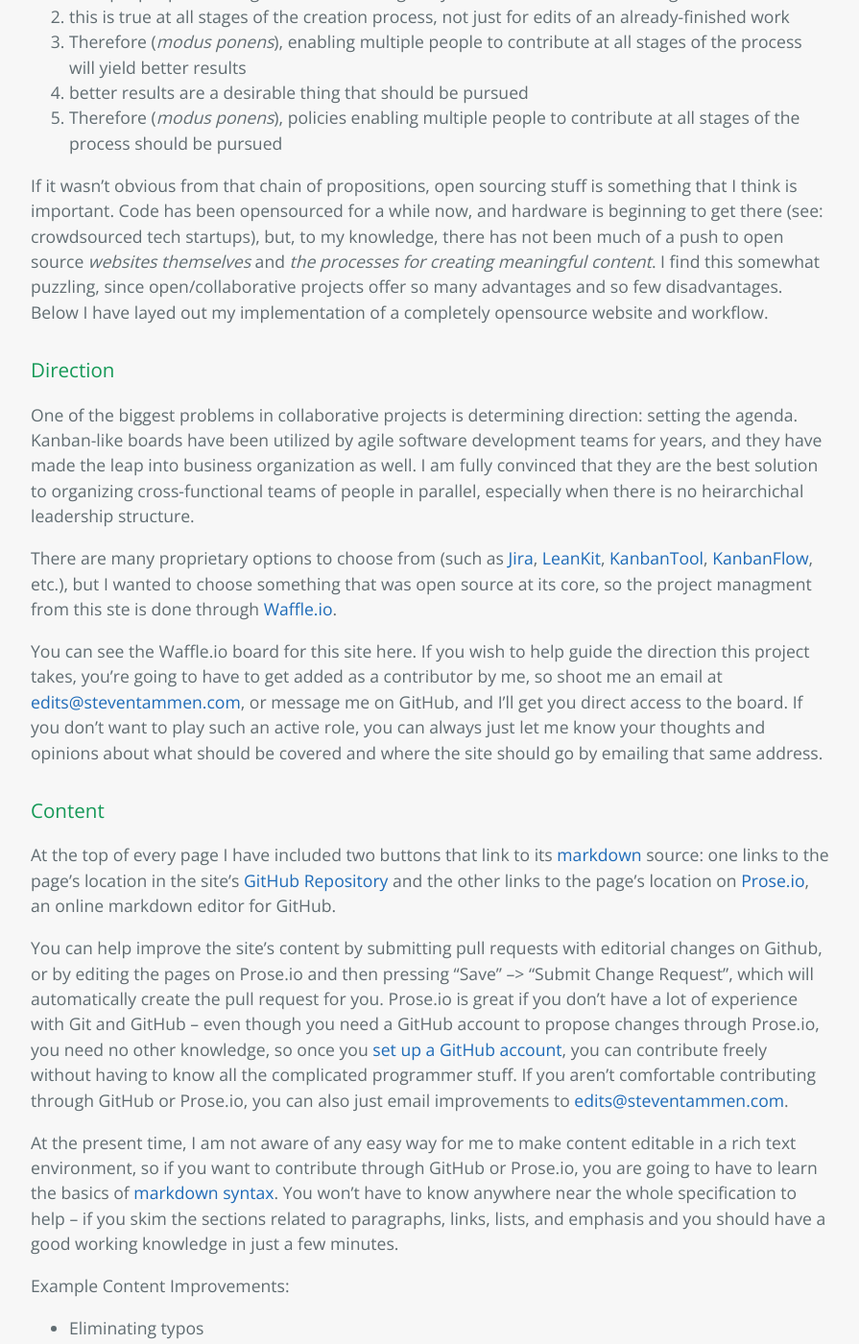
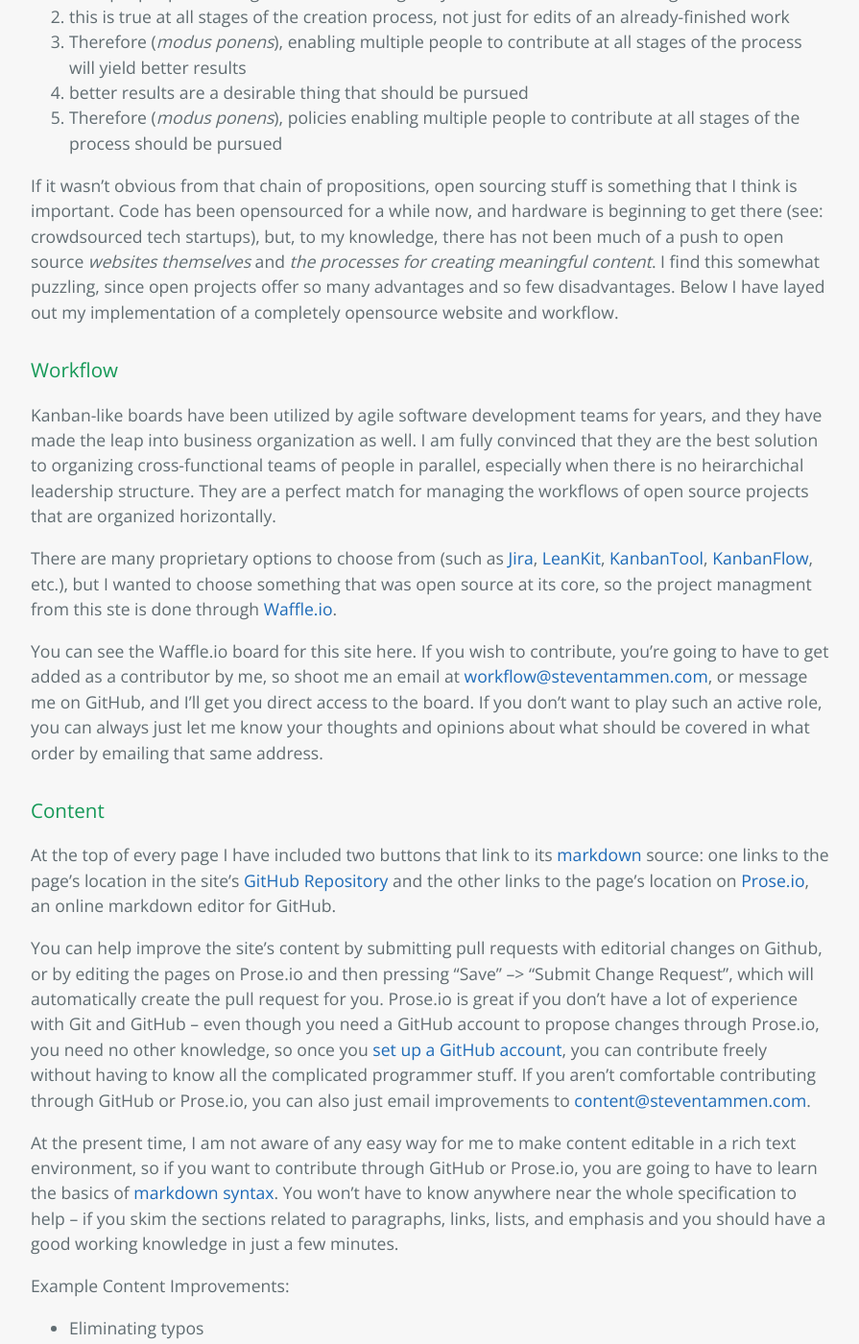
Before and after one commit to StevenTammen/StevenTammen.github.io, a Jekyll site: the page built from pages/about.md, in a window 1280 px wide and 1400 px high, scrolled down 2009 px. Shown: the whole window at 96% size, without its empty margins (192-1087 px from the left). Built offline with Jekyll 4.4.1, drawn with Linux system fonts in a browser that asks for light colours; some of the changed text lies outside the part shown.

Commit message:
Update about.md

```diff
--- a/pages/about.md
+++ b/pages/about.md
@@ -54,21 +54,21 @@
 4. better results are a desirable thing that should be pursued
 5. Therefore (*modus ponens*), policies enabling multiple people to contribute at all stages of the process should be pursued
 
-If it wasn't obvious from that chain of propositions, open sourcing stuff is something that I think is important. Code has been opensourced for a while now, and hardware is beginning to get there (see: crowdsourced tech startups), but, to my knowledge, there has not been much of a push to open source *websites themselves* and *the processes for creating meaningful content*. I find this somewhat puzzling, since open/collaborative projects offer so many advantages and so few disadvantages. Below I have layed out my implementation of a completely opensource website and workflow.
+If it wasn't obvious from that chain of propositions, open sourcing stuff is something that I think is important. Code has been opensourced for a while now, and hardware is beginning to get there (see: crowdsourced tech startups), but, to my knowledge, there has not been much of a push to open source *websites themselves* and *the processes for creating meaningful content*. I find this somewhat puzzling, since open projects offer so many advantages and so few disadvantages. Below I have layed out my implementation of a completely opensource website and workflow.
 
-### Direction
+### Workflow
 
-One of the biggest problems in collaborative projects is determining direction: setting the agenda. Kanban-like boards have been utilized by agile software development teams for years, and they have made the leap into business organization as well. I am fully convinced that they are the best solution to organizing cross-functional teams of people in parallel, especially when there is no heirarchichal leadership structure.
+Kanban-like boards have been utilized by agile software development teams for years, and they have made the leap into business organization as well. I am fully convinced that they are the best solution to organizing cross-functional teams of people in parallel, especially when there is no heirarchichal leadership structure. They are a perfect match for managing the workflows of open source projects that are organized horizontally.
 
 There are many proprietary options to choose from (such as [Jira](https://www.atlassian.com/software/jira), [LeanKit](https://leankit.com/), [KanbanTool](http://kanbantool.com/), [KanbanFlow](https://kanbanflow.com/), etc.), but I wanted to choose something that was open source at its core, so the project managment from this ste is done through [Waffle.io](https://waffle.io/).
 
-You can see the Waffle.io board for this site here. If you wish to help guide the direction this project takes, you're going to have to get added as a contributor by me, so shoot me an email at <a href="mailto:direction@steventammen.com">edits@steventammen.com</a>, or message me on GitHub, and I'll get you direct access to the board. If you don't want to play such an active role, you can always just let me know your thoughts and opinions about what should be covered and where the site should go by emailing that same address.
+You can see the Waffle.io board for this site here. If you wish to contribute, you're going to have to get added as a contributor by me, so shoot me an email at <a href="mailto:workflow@steventammen.com">workflow@steventammen.com</a>, or message me on GitHub, and I'll get you direct access to the board. If you don't want to play such an active role, you can always just let me know your thoughts and opinions about what should be covered in what order by emailing that same address.
 
 ### Content
 
 At the top of every page I have included two buttons that link to its [markdown](https://daringfireball.net/projects/markdown/) source: one links to the page's location in the site's [GitHub Repository](https://github.com/StevenTammen/steventammen.github.io) and the other links to the page's location on [Prose.io](http://prose.io/), an online markdown editor for GitHub.
 
-You can help improve the site's content by submitting pull requests with editorial changes on Github, or by editing the pages on Prose.io and then pressing "Save" --> "Submit Change Request", which will automatically create the pull request for you. Prose.io is great if you don't have a lot of experience with Git and GitHub -- even though you need a GitHub account to propose changes through Prose.io, you need no other knowledge, so once you [set up a GitHub account](https://github.com/join), you can contribute freely without having to know all the complicated programmer stuff. If you aren't comfortable contributing through GitHub or Prose.io, you can also just email improvements to <a href="mailto:content@steventammen.com">edits@steventammen.com</a>.
+You can help improve the site's content by submitting pull requests with editorial changes on Github, or by editing the pages on Prose.io and then pressing "Save" --> "Submit Change Request", which will automatically create the pull request for you. Prose.io is great if you don't have a lot of experience with Git and GitHub -- even though you need a GitHub account to propose changes through Prose.io, you need no other knowledge, so once you [set up a GitHub account](https://github.com/join), you can contribute freely without having to know all the complicated programmer stuff. If you aren't comfortable contributing through GitHub or Prose.io, you can also just email improvements to <a href="mailto:content@steventammen.com">content@steventammen.com</a>.
 
 At the present time, I am not aware of any easy way for me to make content editable in a rich text environment, so if you want to contribute through GitHub or Prose.io, you are going to have to learn the basics of [markdown syntax](https://daringfireball.net/projects/markdown/syntax). You won't have to know anywhere near the whole specification to help -- if you skim the sections related to paragraphs, links, lists, and emphasis and you should have a good working knowledge in just a few minutes.
 
```
Also changed, not shown: other parts of pages/about.md (+1 -1 lines).
